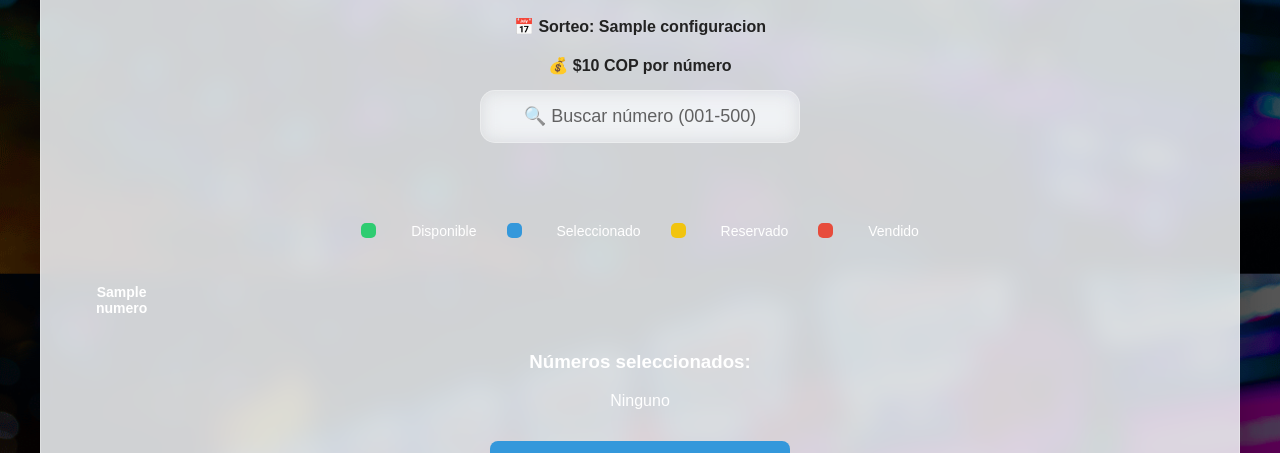
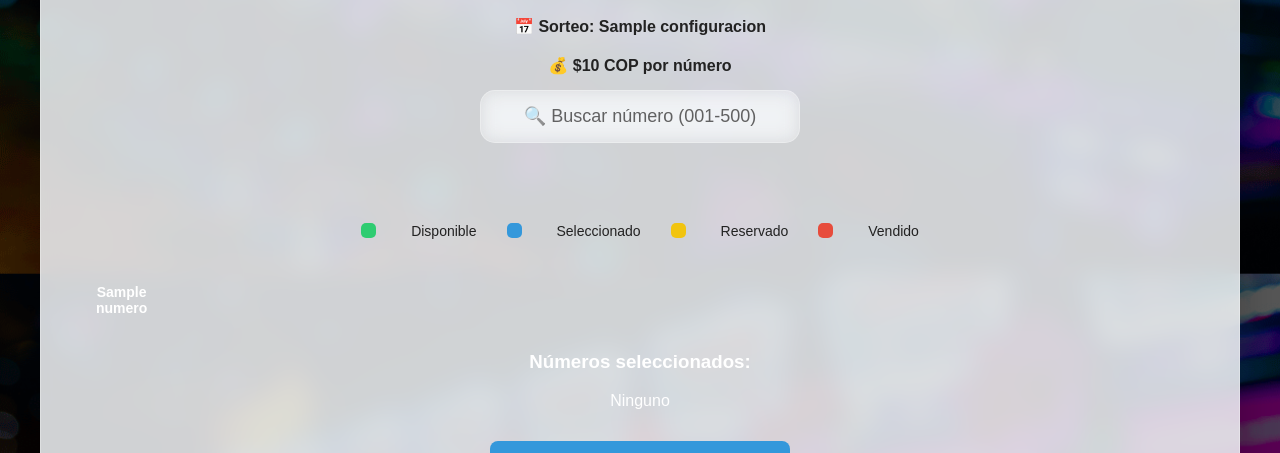
Before and after one commit to MADK23/rifas-web, a Flask app: page / in a window 1280 px wide. Shown: the part 539-992 px from the top of the page. Run offline with Flask 3, Linux system fonts and the light colour scheme; a database or web service that is not in the repository returns one stand-in record (values such as "Sample title"); some libraries are stand-ins or nearby versions.

Commit message:
Cambiar colores de texto: números seleccionados y leyenda en negro

```diff
--- a/static/css/style.css
+++ b/static/css/style.css
@@ -119,7 +119,7 @@ body {
 .leyenda {
     margin-top: 15px;
     text-align: center;
-    color: white;
+    color: #222;
     font-size: 14px;
     display: flex;
     flex-wrap: wrap;
@@ -194,12 +194,12 @@ body {
 .disponible { background: #2ecc71; }
 .reservado { background: #f1c40f; }
 .vendido { background: #e74c3c; }
-#222 !important;
-    font-weight: bold
+
 .seleccionado {
     background-color: #3498db !important;
     border: 2px solid #21618c;
-    color: white;
+    color: #222 !important;
+    font-weight: bold;
     transform: scale(1.05);
     box-shadow: 0 0 10px rgba(52, 152, 219, 0.6);
 }
```
